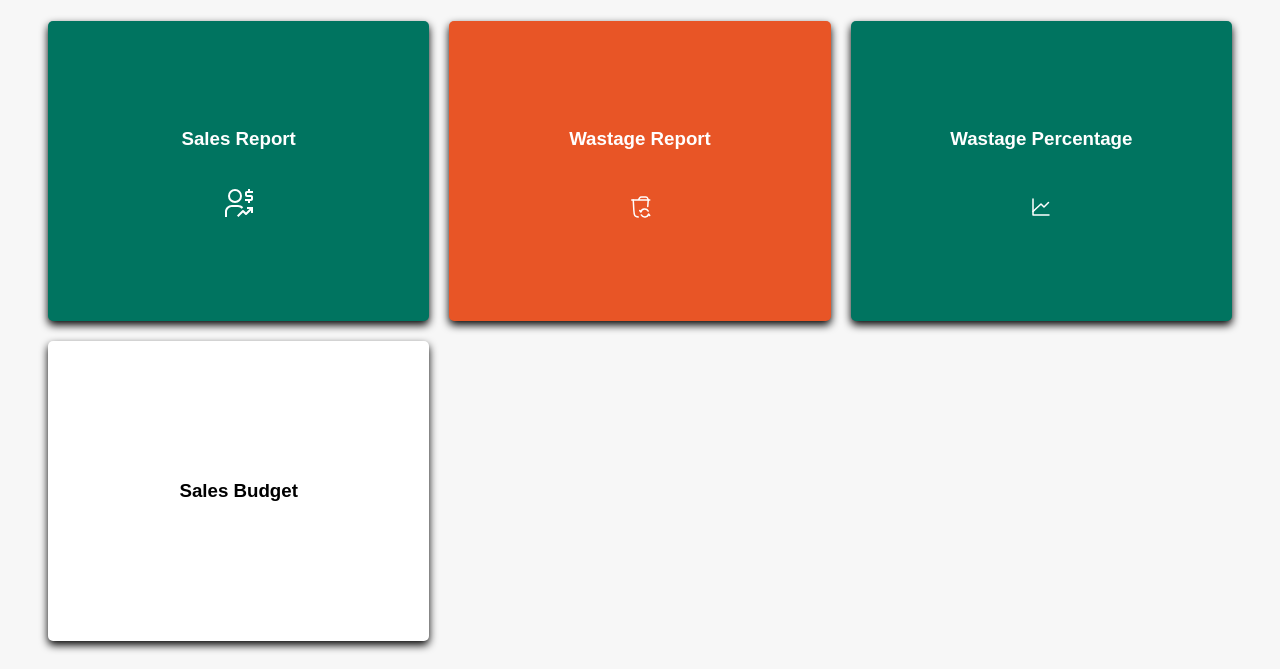
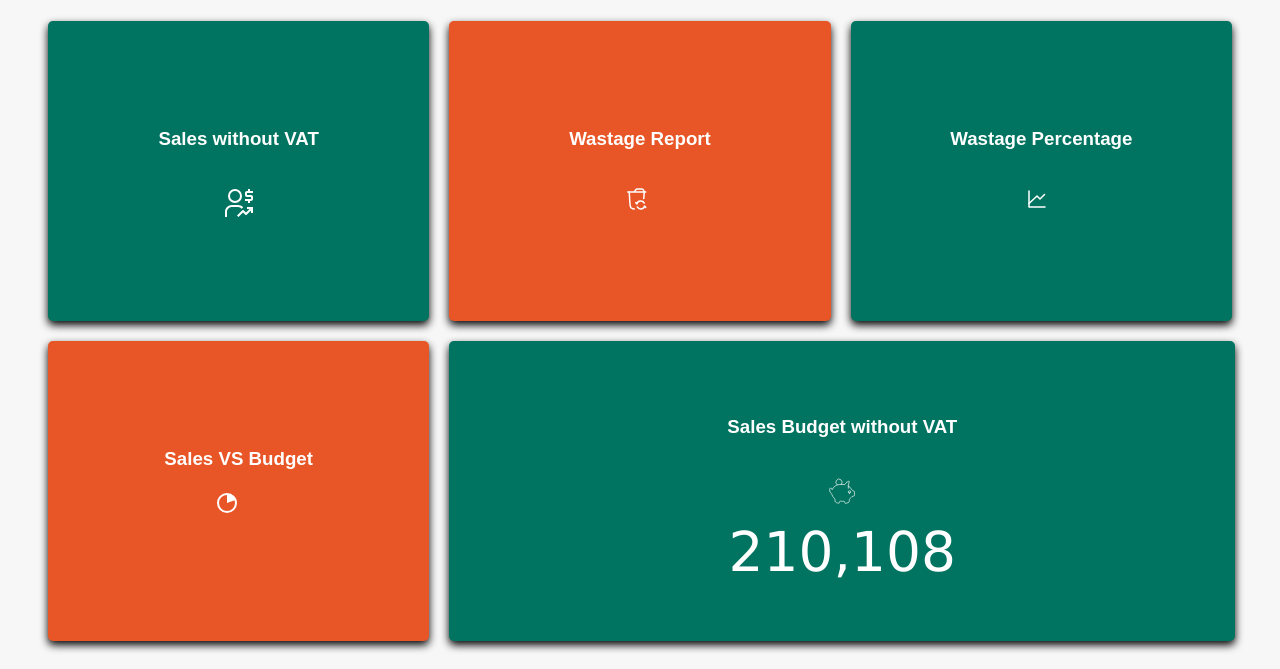
Before and after one commit to tariqbaater/InventoryApp, a website: page views/index.html in a window 1280 px wide. Shown: the part 265-934 px from the top of the page. Drawn offline with nearby package versions, Linux system fonts and the light colour scheme; files that its build step writes are made by us from their sources; no server answers; files whose address does not match are found by name.

Commit message:
added sales vs budget card

```diff
--- a/app.js
+++ b/app.js
@@ -119,6 +119,12 @@ app.get("/search", async (req, res) => {
   res.send(dukan[0]);
 });
 
+// get top products
+app.get("/top_products/", async (_req, res) => {
+  const dukan = await dbJs.topProducts();
+  res.send(dukan[0]);
+});
+
 // get total sales
 app.get("/sales/", async (_req, res) => {
   const dukan = await dbJs.wastePercentage();
--- a/package.json
+++ b/package.json
@@ -12,6 +12,7 @@
   "license": "ISC",
   "dependencies": {
     "@json2csv/node": "^7.0.4",
+    "apexcharts": "^3.49.1",
     "body-parser": "^1.20.2",
     "browserify": "^17.0.0",
     "cors": "^2.8.5",
--- a/public/css/style.css
+++ b/public/css/style.css
@@ -83,6 +83,17 @@ body {
 .card:nth-child(3) {
   background-color: #007460;
   color: #fff;
+}
+
+.card:nth-child(4) {
+  background-color: #e85526;
+  color: #fff;
+}
+
+.card:nth-child(5) {
+  background-color: #007460;
+  color: #fff;
+  width: 193%;
 }
 
 .card-inner {
--- a/public/js/apiCalls.mjs
+++ b/public/js/apiCalls.mjs
@@ -22,6 +22,13 @@ export const dsdDelivery = async (id) => {
 // read search data from db api
 export const loadData = async (query) => {
   const response = await fetch(`http://localhost:8080/search?q=${query}`);
+  const data = await response.json();
+  return data;
+};
+
+// read top products data from db api
+export const loadTopProducts = async () => {
+  const response = await fetch(`http://localhost:8080/top_products/`);
   const data = await response.json();
   return data;
 };
--- a/public/js/index.mjs
+++ b/public/js/index.mjs
@@ -9,6 +9,7 @@ export const dashboard = document.querySelector(".dashboard-container");
 export const salesDiv = document.querySelector("#sales-report");
 export const wastageDiv = document.querySelector("#wastage-report");
 export const percentageDiv = document.querySelector("#percentage-report");
+export const vsbudgetDiv = document.querySelector("#vs-budget");
 export const searchHistory = document.querySelector(".search-bar");
 export const searchDiv3 = document.querySelector(".search-bar3");
 export const searchName = document.querySelector(".search-name");
--- a/public/js/searchAllProducts.mjs
+++ b/public/js/searchAllProducts.mjs
@@ -73,19 +73,24 @@ export const dashBoard = () => {
   indexMjs.salesDiv.innerHTML = "";
   indexMjs.wastageDiv.innerHTML = "";
   indexMjs.percentageDiv.innerHTML = "";
+  indexMjs.vsbudgetDiv.innerHTML = "";
   apiCallsMjs.loadWastePercentage().then((data) => {
     const totalSalesdata = data.totalsales;
     const totalWastage = data.totalwaste;
+    const vsBudget = data.vsbudget + "%";
     const percentage = data.percentage + "%";
     const span = document.createElement("span");
     const span2 = document.createElement("span");
     const span3 = document.createElement("span");
+    const span4 = document.createElement("span");
     span.innerHTML = totalSalesdata;
     indexMjs.salesDiv.appendChild(span);
     span2.innerHTML = totalWastage;
     indexMjs.wastageDiv.appendChild(span2);
     span3.innerHTML = percentage;
     indexMjs.percentageDiv.appendChild(span3);
+    span4.innerHTML = vsBudget;
+    indexMjs.vsbudgetDiv.appendChild(span4);
   });
 };
 
--- a/views/index.html
+++ b/views/index.html
@@ -65,7 +65,7 @@
       <div class="main-cards">
         <div class="card">
           <div class="card-inner">
-            <h3>Sales Report</h3>
+            <h3>Sales without VAT</h3>
             <span class="sales">
               <svg
                 width="32"
@@ -87,9 +87,9 @@
             <h3>Wastage Report</h3>
             <span class="wastage">
               <svg
-                width="24"
-                height="24"
-                viewBox="0 0 24 24"
+                width="32"
+                height="32"
+                viewBox="0 0 32 32"
                 xmlns="http://www.w3.org/2000/svg"
               >
                 <g
@@ -117,9 +117,9 @@
             <h3>Wastage Percentage</h3>
             <span class="percentage">
               <svg
-                width="24"
-                height="24"
-                viewBox="0 0 24 24"
+                width="32"
+                height="32"
+                viewBox="0 0 32 32"
                 xmlns="http://www.w3.org/2000/svg"
               >
                 <g
@@ -139,9 +139,64 @@
         </div>
         <div class="card">
           <div class="card-inner">
-            <h3>Sales Budget</h3>
-            <span class="budget"></span>
-            <div id="sales-budget"></div>
+            <h3>Sales VS Budget</h3>
+            <span class="budget">
+              <svg
+                width="48"
+                height="48"
+                viewBox="0 0 48 48"
+                xmlns="http://www.w3.org/2000/svg"
+              >
+                <g
+                  fill="none"
+                  stroke="currentColor"
+                  stroke-linecap="round"
+                  stroke-linejoin="round"
+                  stroke-width="2"
+                >
+                  <path
+                    fill="currentColor"
+                    d="M12 3a9 9 0 0 1 8.497 6.025L12 12z"
+                    stroke="none"
+                  />
+                  <path d="M3 12a9 9 0 1 0 18 0a9 9 0 0 0-18 0" />
+                </g>
+              </svg>
+            </span>
+            <div id="vs-budget">
+              <!-- <span class="budget-value">210,108</span> -->
+            </div>
+          </div>
+        </div>
+        <div class="card">
+          <div class="card-inner">
+            <h3>Sales Budget without VAT</h3>
+            <span class="budget">
+              <svg
+                width="32"
+                height="32"
+                viewBox="0 0 48 48"
+                xmlns="http://www.w3.org/2000/svg"
+              >
+                <path
+                  fill="none"
+                  stroke="currentColor"
+                  stroke-linecap="round"
+                  stroke-linejoin="round"
+                  d="M33.41 19.83a17.6 17.6 0 0 1 1.29-9.13c.18-.36.52-.78.18-1.17s-.81-.12-1.21 0a7.78 7.78 0 0 0-4.79 4c-.27.47-.46.94-1.19.84a33.6 33.6 0 0 0-7.43-.14a13.4 13.4 0 0 0-5.32 1.46A12.88 12.88 0 0 0 9.27 22a2 2 0 0 1-.12-.41c-.28-1.3-1-2-2.13-1.83H7A1.91 1.91 0 0 0 5.36 22A6.86 6.86 0 0 0 8 27.79a1.58 1.58 0 0 1 .64.92a12 12 0 0 0 3.88 6.35a2.76 2.76 0 0 1 1 2.39c-.27 2.72.81 4.1 3.77 4.5a6 6 0 0 0 .69.12c2 .41 1.78.4 2.15-1.42c.25-1.22.74-1.58 2-1.39a17.6 17.6 0 0 0 3.08.15c2.47 0 2.48 0 3.15 2.31c.12.42.21.88.8.77a15.4 15.4 0 0 0 4-.93a2.55 2.55 0 0 0 1.73-2.31c-.21-2.13.48-3 1.76-4.59c.18-.21.56-.58.77-.88a4.42 4.42 0 0 1 3.52-2.06c1.21-.06 1.75-.43 1.75-1.82v-4.2a1.66 1.66 0 0 0-1.46-1.82a4.24 4.24 0 0 1-3.09-2.54a12.23 12.23 0 0 0-4.72-5m1.63 10.86a1.79 1.79 0 0 1-1.68-1.89v0a1.76 1.76 0 0 1 1.85-1.66h0a1.79 1.79 0 1 1-.2 3.57Z"
+                />
+                <path
+                  fill="none"
+                  stroke="currentColor"
+                  stroke-linecap="round"
+                  stroke-linejoin="round"
+                  d="M16.94 14.82A4.7 4.7 0 1 1 23 14"
+                />
+              </svg>
+            </span>
+            <div id="sales-budget">
+              <span class="budget-value">210,108</span>
+            </div>
           </div>
         </div>
       </div>
@@ -193,11 +248,14 @@
     <div class="table-container">
       <table class="table"></table>
     </div>
+    <!-- scripts -->
     <script
       type="module"
       src="./js/index.mjs"
       crossorigin="anonymous"
       defer
     ></script>
+    <!-- apex -->
+    <!-- <script src="https://cdnjs.cloudflare.com/ajax/libs/apexcharts/3.49.1/apexcharts.min.js"></script> -->
   </body>
 </html>
```
Also changed, not shown: db.js (+7 -1 lines), public/js/testFunctions.js (+16 -6 lines), 3 other files.
